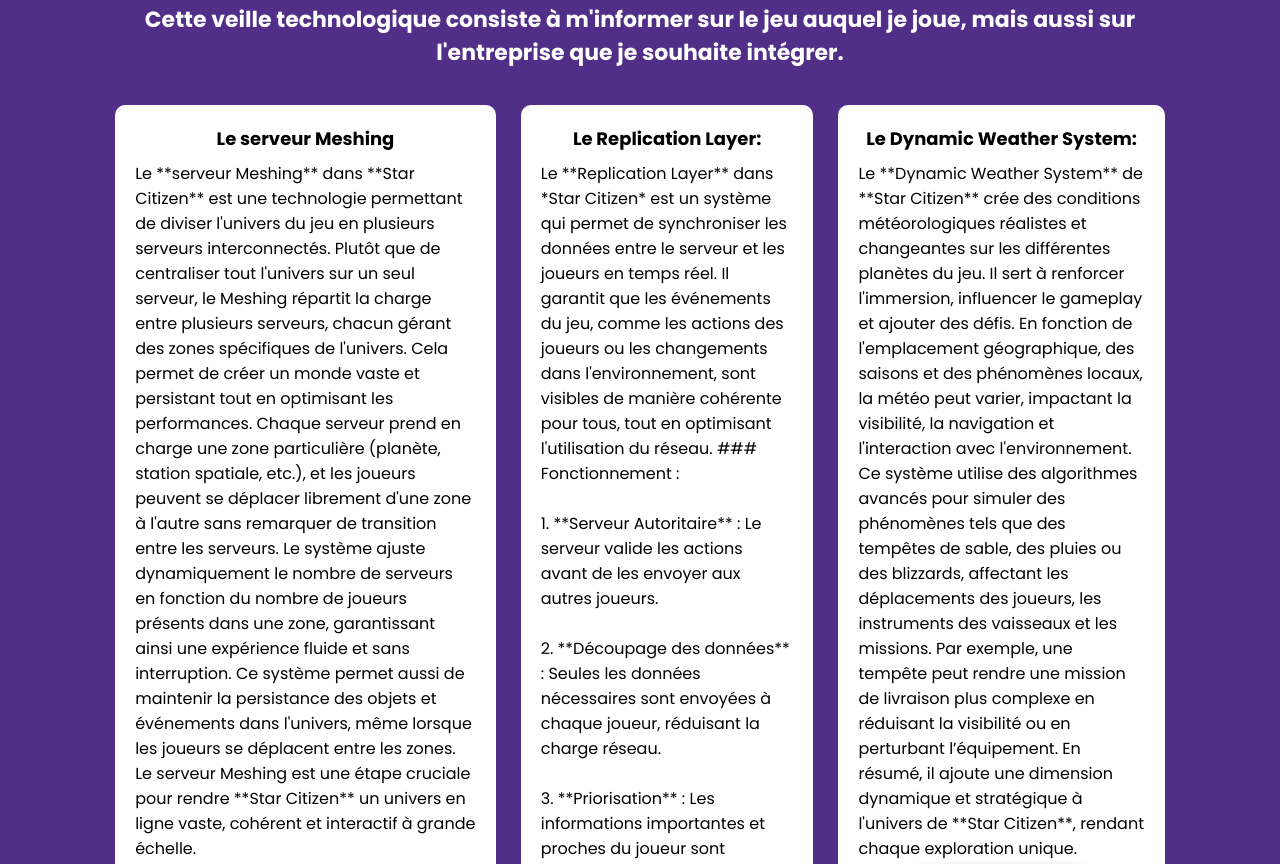
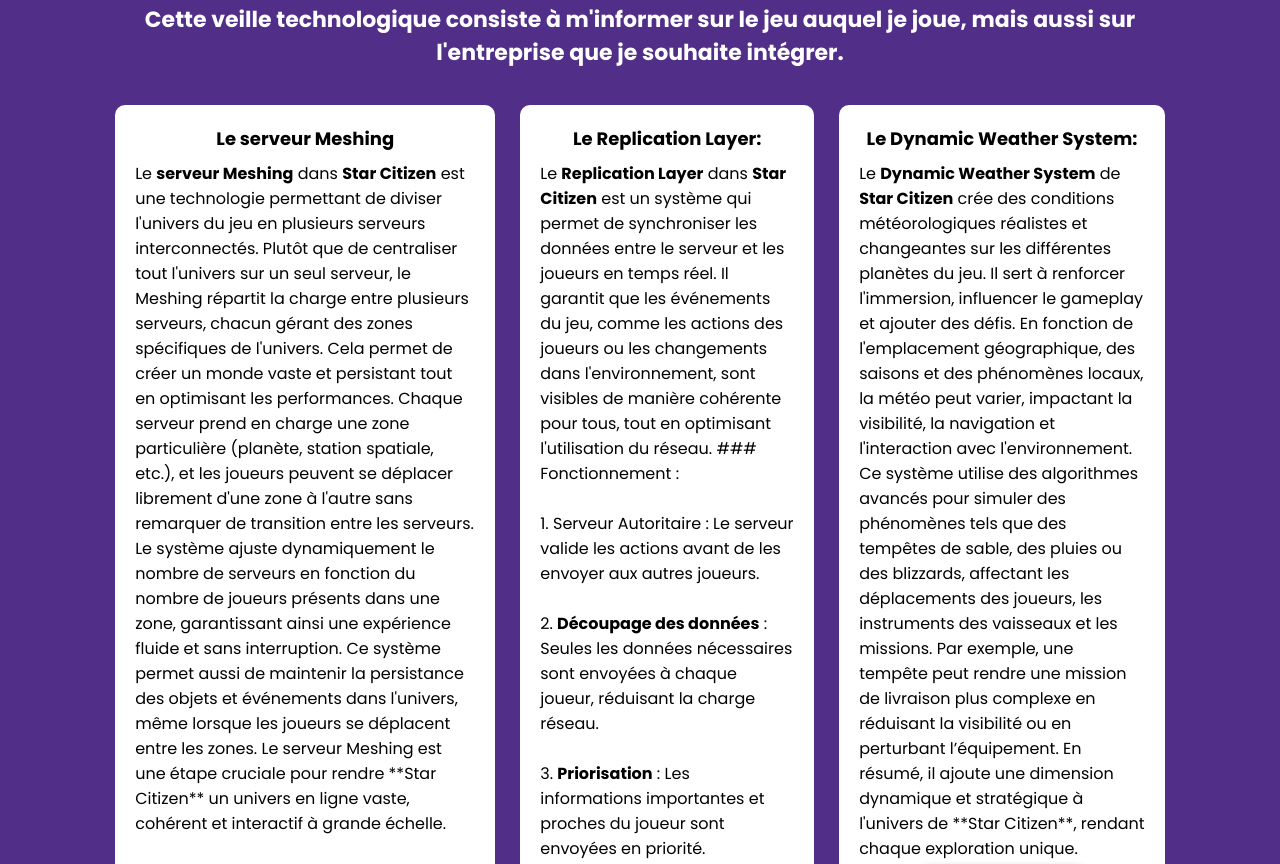
Before and after one commit to Ghost-Rouge/Portfolio, a plain HTML site: page index.html in a window 1280 px wide. Shown: the part 8236-9100 px from the top of the page. Drawn offline with nearby package versions, Linux system fonts and the light colour scheme; a script that the page names is missing.

Commit message:
Update index.html

```diff
--- a/index.html
+++ b/index.html
@@ -368,7 +368,7 @@
     <div class="sous-conteneur">
        <div class="articles">
           <h5>Le serveur Meshing</h5>
-         <span> <p>Le **serveur Meshing** dans **Star Citizen** est une technologie permettant de diviser l'univers du jeu en plusieurs serveurs interconnectés. Plutôt que de centraliser tout l'univers sur un seul serveur, le Meshing répartit la charge entre plusieurs serveurs, chacun gérant des zones spécifiques de l'univers. Cela permet de créer un monde vaste et persistant tout en optimisant les performances.
+         <span> <p>Le <strong>serveur Meshing</strong> dans <strong>Star Citizen</strong> est une technologie permettant de diviser l'univers du jeu en plusieurs serveurs interconnectés. Plutôt que de centraliser tout l'univers sur un seul serveur, le Meshing répartit la charge entre plusieurs serveurs, chacun gérant des zones spécifiques de l'univers. Cela permet de créer un monde vaste et persistant tout en optimisant les performances.
 
           Chaque serveur prend en charge une zone particulière (planète, station spatiale, etc.), et les joueurs peuvent se déplacer librement d'une zone à l'autre sans remarquer de transition entre les serveurs. Le système ajuste dynamiquement le nombre de serveurs en fonction du nombre de joueurs présents dans une zone, garantissant ainsi une expérience fluide et sans interruption.
 
@@ -380,15 +380,15 @@
 
          <div class="articles" style="width: 600%;">
            <h5>Le Replication Layer:</h5>
-           <span><p>Le **Replication Layer** dans *Star Citizen* est un système qui permet de synchroniser les données entre le serveur et les joueurs en temps réel. Il garantit que les événements du jeu, comme les actions des joueurs ou les changements dans l'environnement, sont visibles de manière cohérente pour tous, tout en optimisant l'utilisation du réseau.
+           <span><p>Le <strong>Replication Layer</strong> dans <strong>Star Citizen</strong> est un système qui permet de synchroniser les données entre le serveur et les joueurs en temps réel. Il garantit que les événements du jeu, comme les actions des joueurs ou les changements dans l'environnement, sont visibles de manière cohérente pour tous, tout en optimisant l'utilisation du réseau.
 
             ### Fonctionnement :
 
-            <br><br>1. **Serveur Autoritaire** : Le serveur valide les actions avant de les envoyer aux autres joueurs.
-            <br><br>2. **Découpage des données** : Seules les données nécessaires sont envoyées à chaque joueur, réduisant la charge réseau.
-            <br><br>3. **Priorisation** : Les informations importantes et proches du joueur sont envoyées en priorité.
-            <br><br>4. **Mise à jour continue** : Les états des objets et événements sont régulièrement mis à jour pour assurer une expérience fluide.
-            <br><br>5. **Gestion de la latence** : Le système ajuste les erreurs de transmission et minimise l'impact de la latence.
+            <br><br>1. <stong>Serveur Autoritaire</stong> : Le serveur valide les actions avant de les envoyer aux autres joueurs.
+            <br><br>2. <strong>Découpage des données</strong> : Seules les données nécessaires sont envoyées à chaque joueur, réduisant la charge réseau.
+            <br><br>3. <strong>Priorisation</strong> : Les informations importantes et proches du joueur sont envoyées en priorité.
+            <br><br>4. <strong>Mise à jour continue</strong> : Les états des objets et événements sont régulièrement mis à jour pour assurer une expérience fluide.
+            <br><br>5. <strong>Gestion de la latence</strong> : Le système ajuste les erreurs de transmission et minimise l'impact de la latence.
 
             En résumé, le Replication Layer garantit une expérience de jeu fluide et synchronisée, même dans un monde vaste et multijoueur.</p></span>
             <a href="https://starcitizen.tools/Replication_layer" class="btn" target="_blank"><p>Voir la source:</p></a>
@@ -396,7 +396,7 @@
 
          <div class="articles">
            <h5>Le Dynamic Weather System:</h5>
-           <span><p>Le **Dynamic Weather System** de **Star Citizen** crée des conditions météorologiques réalistes et changeantes sur les différentes planètes du jeu. Il sert à renforcer l'immersion, influencer le gameplay et ajouter des défis. En fonction de l'emplacement géographique, des saisons et des phénomènes locaux, la météo peut varier, impactant la visibilité, la navigation et l'interaction avec l'environnement.
+           <span><p>Le <strong>Dynamic Weather System</strong> de <strong>Star Citizen</strong> crée des conditions météorologiques réalistes et changeantes sur les différentes planètes du jeu. Il sert à renforcer l'immersion, influencer le gameplay et ajouter des défis. En fonction de l'emplacement géographique, des saisons et des phénomènes locaux, la météo peut varier, impactant la visibilité, la navigation et l'interaction avec l'environnement.
 
             Ce système utilise des algorithmes avancés pour simuler des phénomènes tels que des tempêtes de sable, des pluies ou des blizzards, affectant les déplacements des joueurs, les instruments des vaisseaux et les missions. Par exemple, une tempête peut rendre une mission de livraison plus complexe en réduisant la visibilité ou en perturbant l’équipement.
 
```
